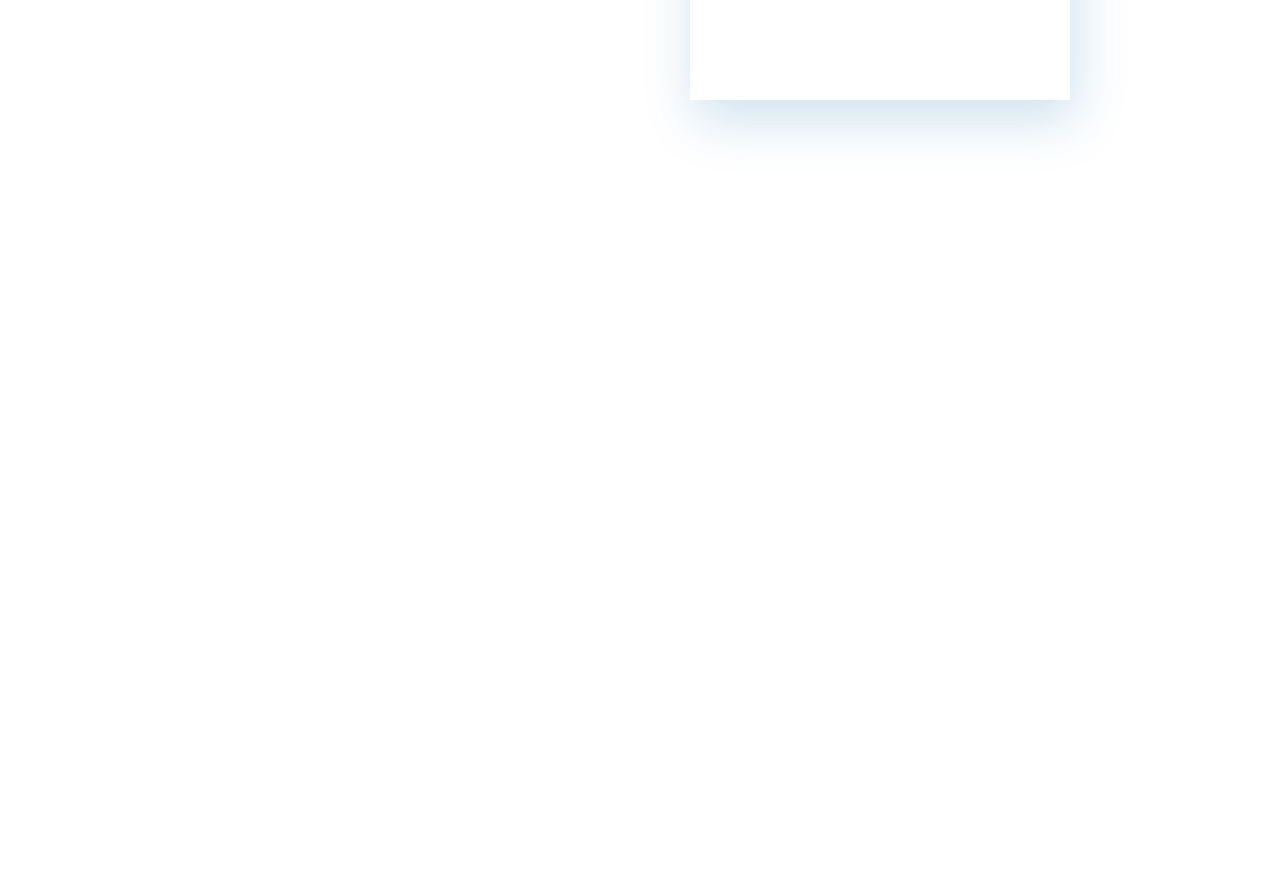
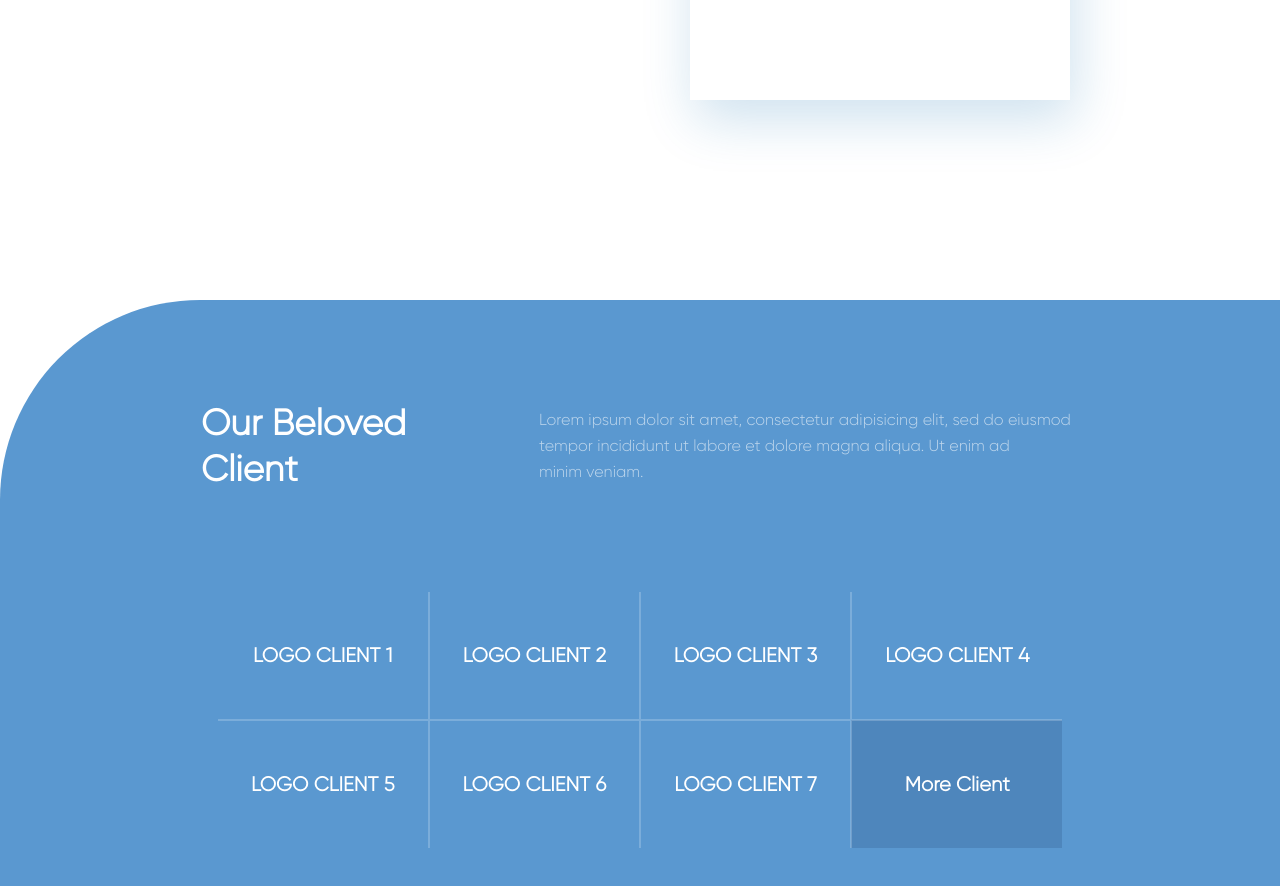
Before and after one commit to rendel253/rendel253.github.io, a website built with Vite: page index.html in a window 1280 px wide. Shown: the part 2462-3348 px from the top of the page. Before the commit the page ends 2762 px from the top, so only its background shows below. Built offline with nearby package versions, Linux system fonts and the light colour scheme.

Commit message:
add section about clients

```diff
--- a/index.html
+++ b/index.html
@@ -130,6 +130,42 @@
           </div>
         </div>
       </div>
+      <div class="about-clients">
+        <section class="about-clients__info">
+          <h2 class="about-clients__info__title">
+            Our Beloved Client
+          </h2>
+          <p class="about-clients__info__description">
+            Lorem ipsum dolor sit amet, consectetur adipisicing elit, sed do eiusmod tempor incididunt ut labore et dolore magna aliqua. Ut enim ad minim veniam.
+          </p>
+        </section>
+        <div class="about-clients__grid">
+          <div class="about-clients__item">
+            LOGO CLIENT 1
+          </div>
+          <div class="about-clients__item">
+            LOGO CLIENT 2
+          </div>
+          <div class="about-clients__item">
+            LOGO CLIENT 3
+          </div>
+          <div class="about-clients__item">
+            LOGO CLIENT 4
+          </div>
+          <div class="about-clients__item">
+            LOGO CLIENT 5
+          </div>
+          <div class="about-clients__item">
+            LOGO CLIENT 6
+          </div>
+          <div class="about-clients__item">
+            LOGO CLIENT 7
+          </div>
+          <div class="about-clients__item about-clients__item--more">
+            More Client
+          </div>
+        </div>
+      </div>
     </main>
     <script type="module" src="/src/main.js"></script>
   </body>
--- a/style.scss
+++ b/style.scss
@@ -251,6 +251,95 @@
     }
 }
 
+.about-clients{
+    background-color: rgba(90, 152, 208, 1);
+    border-top-left-radius: 200px;
+    padding-bottom: 200px;
+
+    &__info {
+        display: flex;
+        align-items: center;
+        text-align: left;
+        padding-top: 100px;
+        padding-bottom: 100px;
+    }
+
+    &__info__title {
+        font-family: 'Gilroy';
+        font-size: 36px;
+        line-height: 46px;
+        color: rgba(255, 255, 255, 1);
+        width: 223px;
+        margin-left: auto;
+    }
+
+    &__info__description {
+        font-family: 'Gilroy';
+        font-size: 16px;
+        line-height: 26px;
+        color: rgba(255, 255, 255, 1);
+        opacity: 60%;
+        width: 540px;
+        margin-right: auto;
+        margin-left: 9%;
+    }
+
+    &__grid {
+        display: grid;
+
+        grid-template-columns: repeat(4, 1fr);
+        grid-template-rows: repeat(2, 1fr);
+
+        width: 66%;
+        height: 256px;
+
+        margin-right: auto;
+        margin-left: auto;
+
+        position: relative;
+        margin-bottom: 100px;
+    }
+
+    &__item {
+        display: flex;
+
+        justify-content: center;
+        align-items: center;
+
+        font-family: 'Gilroy';
+        font-size: 20px;
+        font-weight: bold;
+        color: #fff;
+
+        border: 1px solid rgba(255, 255, 255, 0.2);
+    }
+
+    &__item--more {
+        color: #fff;
+        font-weight: bold;
+        background-color: rgba(31, 63, 104, 0.2);
+        position: relative;
+    }
+
+    &__item:first-child,
+    &__item:nth-child(4n+1) {
+        border-left: none;
+    }
+
+    &__item:last-child,
+    &__item:nth-child(4n) {
+        border-right: none;
+    }
+
+    &__item:nth-child(-n+4) {
+        border-top: none;
+    }
+
+    &__item:nth-last-child(-n+4) {
+        border-bottom: none;
+    }
+}
+
 @media (min-width: 1920px) {
     .navigation {
         width: 1520px;
```
